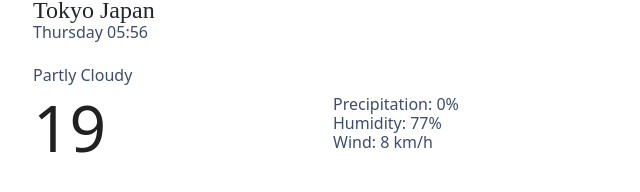
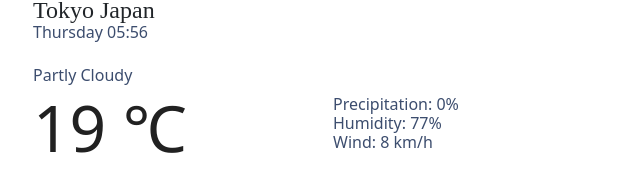
Before and after one commit to KhvanNikol/My-Project, a website built with Parcel: page index.html in a window 1280 px wide. Shown: the part 162-354 px from the top of the page, without its empty margins (9-649 px from the left). Built offline with nearby package versions, Linux system fonts and the light colour scheme.

Commit message:
add celcius

```diff
--- a/index.html
+++ b/index.html
@@ -55,7 +55,7 @@
 
 
                 <div class="float-left">
-                  <span class="temperature" id="temperature">19</span>
+                  <span class="temperature" id="temperature">19 ℃</span>
 
                 </div>
 
```
